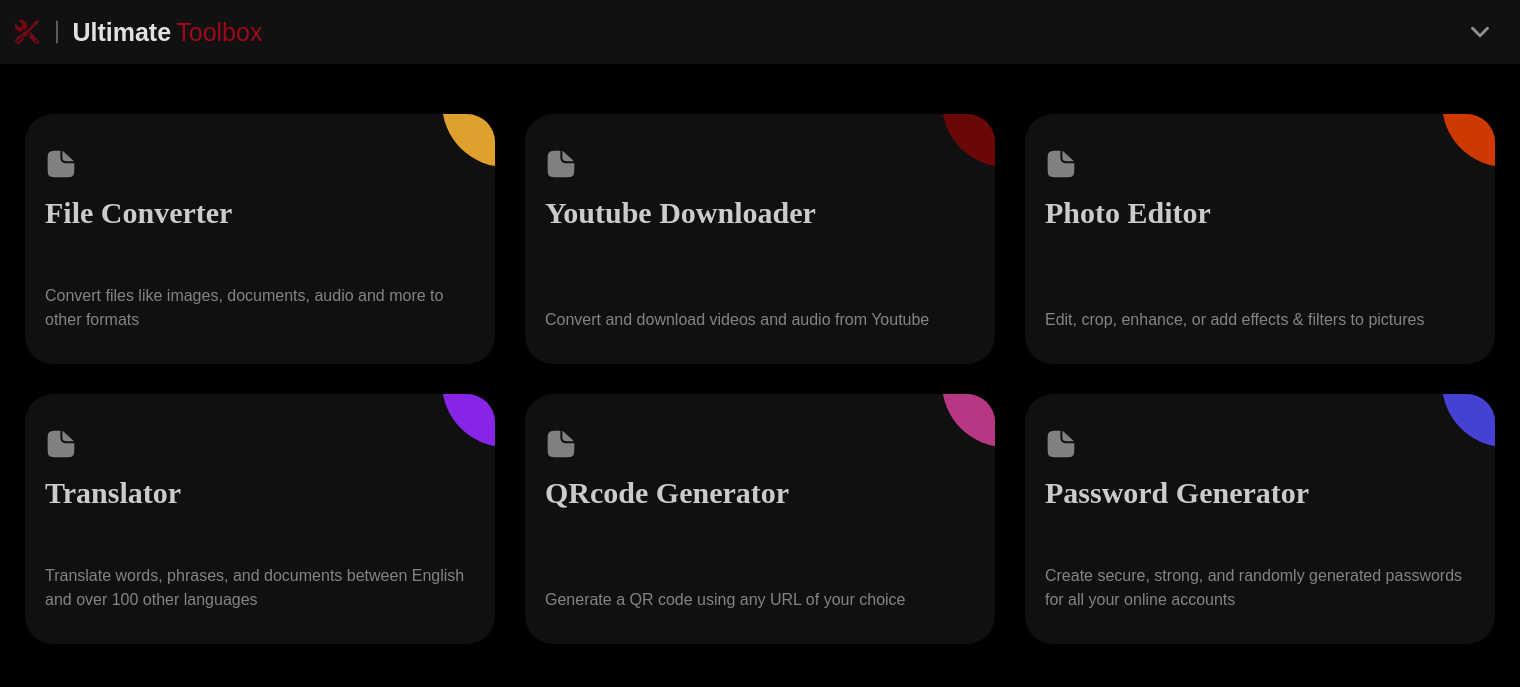
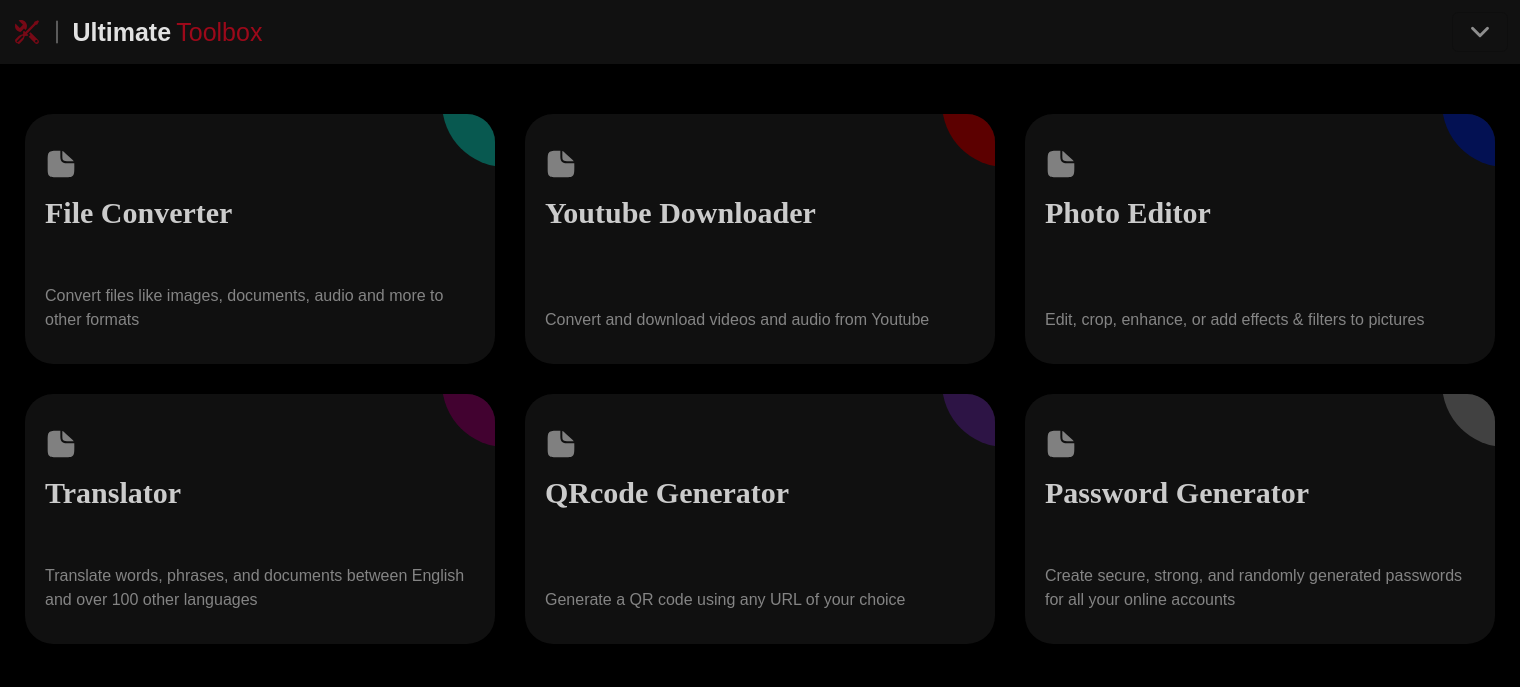
Before and after one commit to abdullah72005/Ultimate_Toolbox, a Flask app: page / in a window 1520 px wide. Shown: the top 687 px of the page. Run offline with Flask 3, Linux system fonts and the light colour scheme; some libraries are stand-ins or nearby versions; some web fonts are replaced.

Commit message:
added colors for cards index 1.3

```diff
--- a/static/styles.css
+++ b/static/styles.css
@@ -208,7 +208,7 @@ a {
 .ag-courses-item_bg {
   height: 128px;
   width: 128px;
-  background-color: #f9b234;
+  background-color: #096359;
 
   z-index: 1;
   position: absolute;
@@ -222,19 +222,19 @@ a {
   transition: all .5s ease;
 }
 .ag-courses_item:nth-child(2n) .ag-courses-item_bg {
-  background-color: #760808;
+  background-color: #660000;
 }
 .ag-courses_item:nth-child(3n) .ag-courses-item_bg {
-  background-color: #e44002;
+  background-color: #04135d;
 }
 .ag-courses_item:nth-child(4n) .ag-courses-item_bg {
-  background-color: #952aff;
+  background-color: #4a0336;
 }
 .ag-courses_item:nth-child(5n) .ag-courses-item_bg {
-  background-color: #cd3e94;
+  background-color: #32174d;
 }
 .ag-courses_item:nth-child(6n) .ag-courses-item_bg {
-  background-color: #4c49ea;
+  background-color: #494949;
 }
 
 
```
